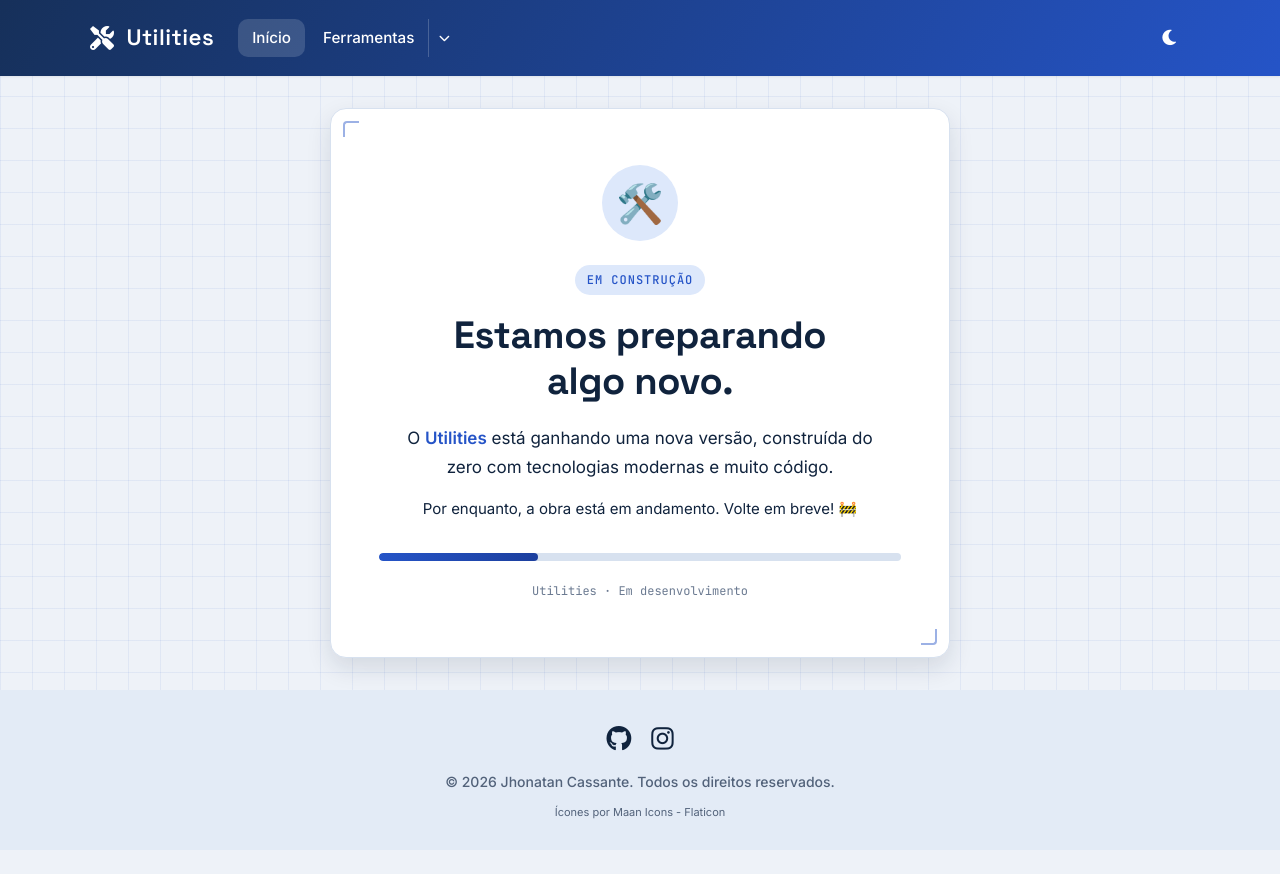
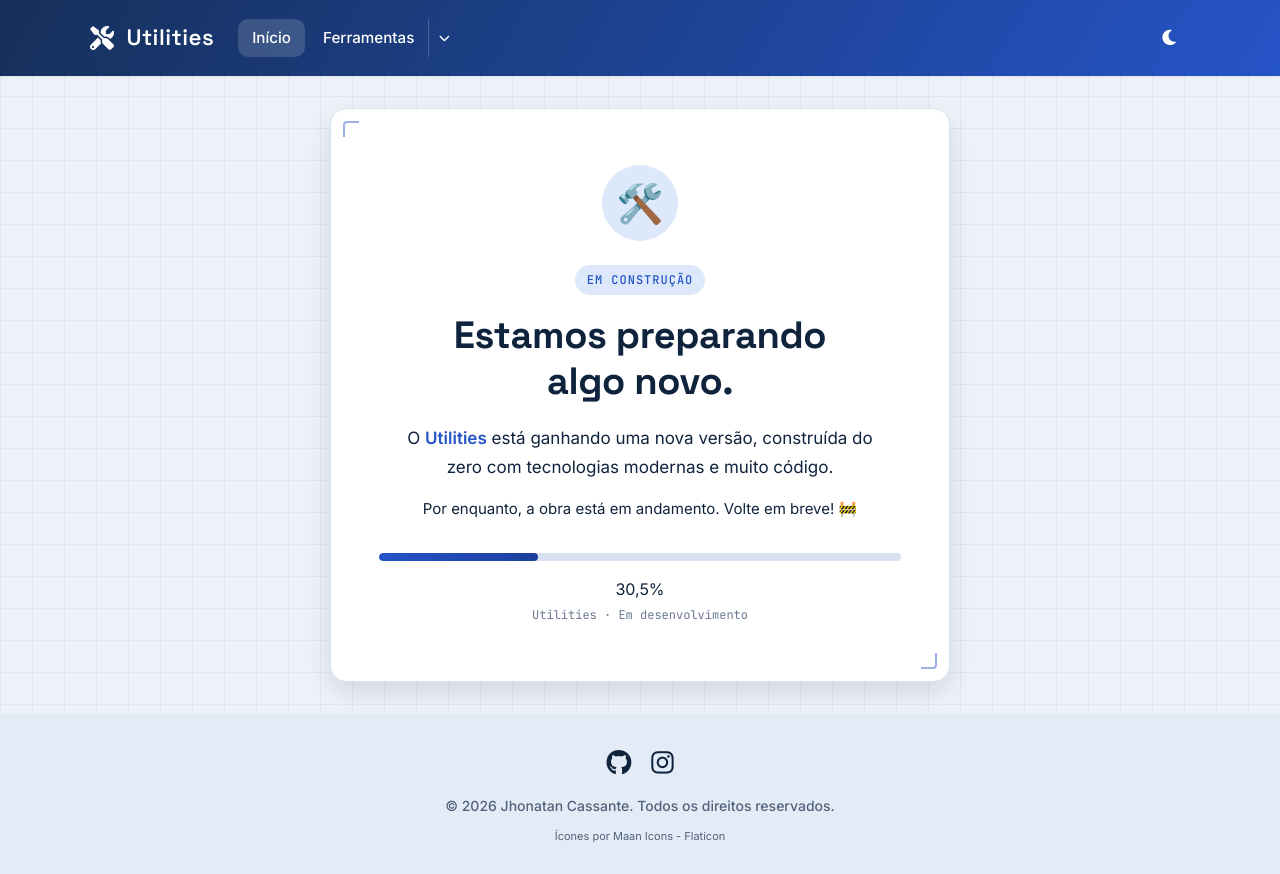
Before and after one commit to jhonatancassante/utilities-node, a Next.js app: page / in a window 1280 px wide. Before the commit the page ends 850 px from the top, so only its background shows below. Built offline with nearby package versions, Linux system fonts and the light colour scheme.

Commit message:
feat: adiciona indicador de progresso interativo

```diff
--- a/pages/index.js
+++ b/pages/index.js
@@ -37,8 +37,21 @@ function Home() {
               Por enquanto, a obra está em andamento. Volte em breve! 🚧
             </p>
 
-            <div className={styles.progress}>
-              <div className={styles.progressBar}></div>
+            <div className={styles.progressWrapper}>
+              <div
+                className={styles.progress}
+                role="progressbar"
+                aria-label="Progresso do desenvolvimento"
+                aria-valuemin={0}
+                aria-valuemax={100}
+                aria-valuenow={30.5}
+              >
+                <div className={styles.progressBar}></div>
+              </div>
+
+              <span className={styles.progressTooltip} aria-hidden="true">
+                30,5%
+              </span>
             </div>
 
             <small>{headConfigs.appName} · Em desenvolvimento</small>
```
